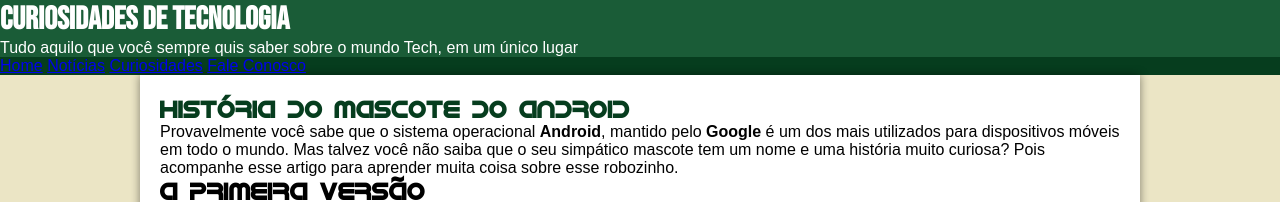
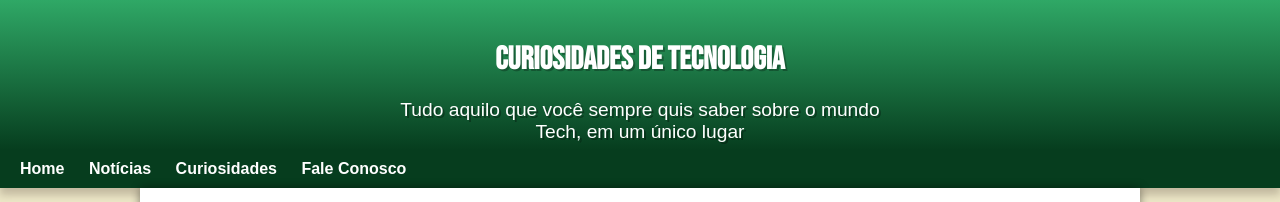
Before and after one commit to edinelsonslima/curso-em-video, a plain HTML site: page android-site/android.html in a window 1280 px wide. Shown: the top 202 px of the page. Drawn offline with Linux system fonts and the light colour scheme.

Commit message:
Header e nav

```diff
--- a/android-site/css/style.css
+++ b/android-site/css/style.css
@@ -32,20 +32,47 @@ body{
 }
 
 header {
-    background-color: var(--cor4);
+    background-image: linear-gradient(to bottom, var(--cor3), var(--cor5));
+    min-height: 150px;
+    text-align: center;
+    padding-top: 40px;
 }
 
 header > h1{
     color: white;
     font-family: var(--fonte-destaque);
+    margin-bottom: 20px;
+    text-shadow: 2px 2px 0 rgba(0, 0, 0, 0.267);
 }
 
 header > p{
+    font-family: var(--fonte-padrao);
+    font-size: 1.2em;
+    max-width: 500px;
+    margin: auto;
+    padding: 0 10px;
     color: white;
+    text-shadow: 2px 2px 0 rgba(0, 0, 0, 0.315);
 }
 
 nav {
     background-color: var(--cor5);
+    padding: 10px;
+    box-shadow: 0 7px 7px rgba(34, 15, 15, 0.192);
+}
+
+nav > a{
+    color: #fff;
+    padding: 10px;
+    border-radius: 5px;
+    text-decoration: none;
+    font-weight: bold;
+    transition-duration: .5s;
+}
+
+nav > a:hover {
+    background-color: var(--cor3);
+    color: var(--cor5)
 }
 
 main {
```
